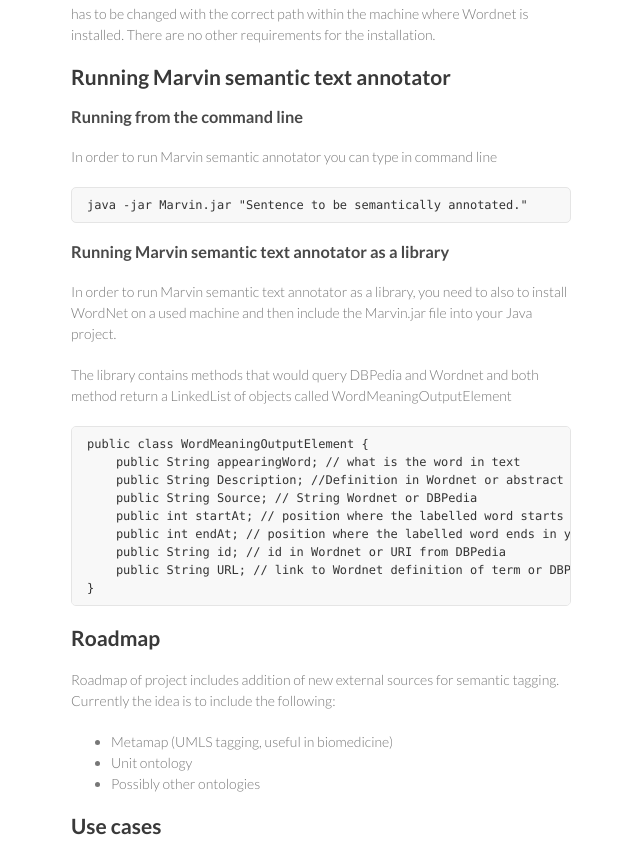
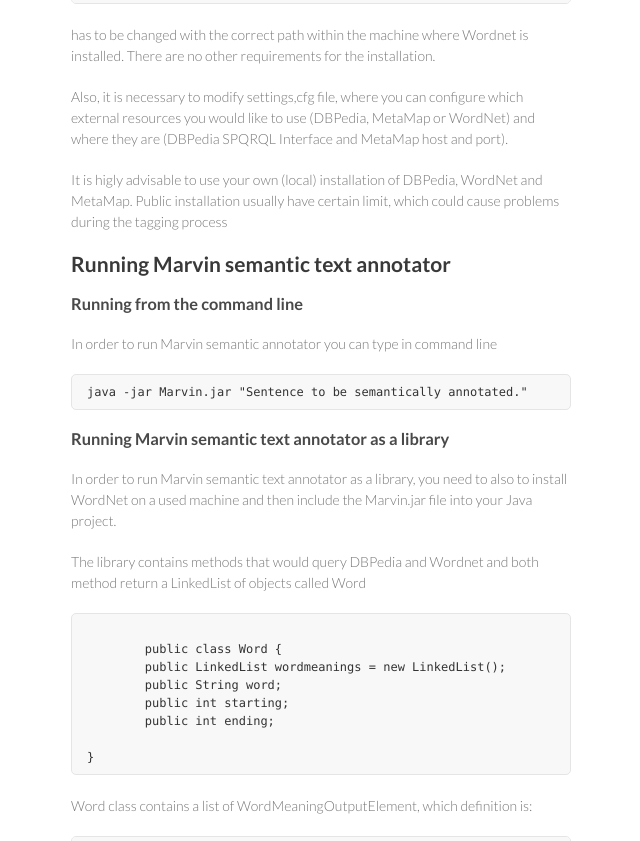
Before and after one commit to nikolamilosevic86/Marvin, a plain HTML site: page index.html in a window 1280 px wide. Shown: the part 853-1694 px from the top of the page, without its empty margins (499-1139 px from the left). Drawn offline with Linux system fonts and the light colour scheme.

Commit message:
MetaMap update

```diff
--- a/index.html
+++ b/index.html
@@ -8,8 +8,8 @@
     <link rel="stylesheet" href="stylesheets/styles.css">
     <link rel="stylesheet" href="stylesheets/github-light.css">
     <meta name="viewport" content="width=device-width, initial-scale=1, user-scalable=no">
-	<meta name="description" content="Marvin is a semantic text annotation tool that uses various external sources to annotate imputed text (Wordnet, DBPedia). Marvin text annotator can be also used as standalone tool or as a java library">
-    <meta name="keywords" content="Marvin, Text annotation, text mining, data mining, NLP, natural language processing, linked data, semantic web">
+	<meta name="description" content="Marvin is a semantic text annotation tool that uses various external sources to annotate imputed text (Wordnet, DBPedia, MetaMap). Marvin text annotator can be also used as standalone tool or as a java library">
+    <meta name="keywords" content="Marvin, Text annotation, text mining, data mining, NLP, natural language processing, linked data, semantic web, metamap, dbpedia, wordnet">
 	<meta name="author" content="Nikola Milosevic">
 	<!--[if lt IE 9]>
     <script src="//html5shiv.googlecode.com/svn/trunk/html5.js"></script>
@@ -34,7 +34,7 @@
         <h1>
 <a id="welcome-to-marvin---semantic-text-annotator" class="anchor" href="#welcome-to-marvin---semantic-text-annotator" aria-hidden="true"><span class="octicon octicon-link"></span></a>Welcome to Marvin - Semantic text annotator</h1>
 
-<p>Marvin is a semantic text annotation tool that uses various external sources to annotate imputed text. Marvin text annotator can be also used as a java library. Marvin currently supports tagging using Wordnet and DBPedia (linked data version of Wikipedia). So our small Marvin semantic annotator already has a lot of knowledge, which will make anyone probably depressed and therefore we gave him a name with reference to Hitchhikers guide to the Galaxy depressed robot.
+<p>Marvin is a semantic text annotation tool that uses various external sources to annotate imputed text. Marvin text annotator can be also used as a java library. Marvin currently supports tagging using Wordnet,Metamap (UMLS tagging, useful in biomedicine) and DBPedia (linked data version of Wikipedia). So our small Marvin semantic annotator already has a lot of knowledge, which will make anyone probably depressed and therefore we gave him a name with reference to Hitchhikers guide to the Galaxy depressed robot.
 <img src="http://lawrencerspencer.com/wp-content/uploads/2012/02/MARVIN-THE-ROBOT.jpg" alt="Marvin, semantic text annotator"></p>
 
 <h2>
@@ -46,9 +46,10 @@
 
 <pre><code>&lt;param name="dictionary_path" value="C:\Program Files (x86)\WordNet\2.1\dict"/&gt;
 </code></pre>
+<p>has to be changed with the correct path within the machine where Wordnet is installed. There are no other requirements for the installation.</p>
+<p>Also, it is necessary to modify settings,cfg file, where you can configure which external resources you would like to use (DBPedia, MetaMap or WordNet) and where they are (DBPedia SPQRQL Interface and MetaMap host and port).
 
-<p>has to be changed with the correct path within the machine where Wordnet is installed. There are no other requirements for the installation.</p>
-
+<p>It is higly advisable to use your own (local) installation of DBPedia, WordNet and MetaMap. Public installation usually have certain limit, which could cause problems during the tagging process</p>
 <h2>
 <a id="running-marvin-semantic-text-annotator" class="anchor" href="#running-marvin-semantic-text-annotator" aria-hidden="true"><span class="octicon octicon-link"></span></a>Running Marvin semantic text annotator</h2>
 
@@ -65,8 +66,17 @@
 
 <p>In order to run Marvin semantic text annotator as a library, you need to also to install WordNet on a used machine and then include the Marvin.jar file into your Java project. </p>
 
-<p>The library contains methods that would query DBPedia and Wordnet and both method return a LinkedList of objects called WordMeaningOutputElement</p>
+<p>The library contains methods that would query DBPedia and Wordnet and both method return a LinkedList of objects called Word</p>
+<pre><code>
+	public class Word {
+	public LinkedList<WordMeaningOutputElement> wordmeanings = new LinkedList<WordMeaningOutputElement>();
+	public String word;
+	public int starting;
+	public int ending;
 
+}
+</code></pre>
+<p>Word class contains a list of WordMeaningOutputElement, which definition is:</p>
 <pre><code>public class WordMeaningOutputElement {
     public String appearingWord; // what is the word in text
     public String Description; //Definition in Wordnet or abstract from DBPedia
@@ -84,7 +94,6 @@
 <p>Roadmap of project includes addition of new external sources for semantic tagging. Currently the idea is to include the following:</p>
 
 <ul>
-<li>Metamap (UMLS tagging, useful in biomedicine)</li>
 <li>Unit ontology</li>
 <li>Possibly other ontologies</li>
 </ul>
```
